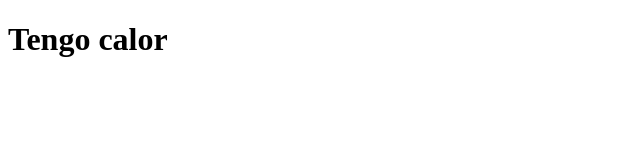
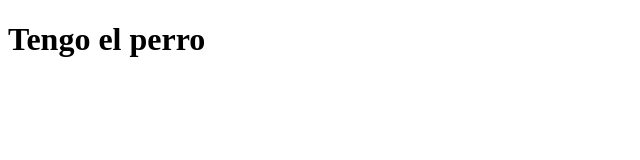
Before and after one commit to developer-M-A/developer-M-A.github.io, a plain HTML site: page index.html in a window 1280 px wide. Shown: the whole page, without its empty margins (0-640 px from the left). Drawn offline with Linux system fonts and the light colour scheme.

Commit message:
Update index.html

```diff
--- a/index.html
+++ b/index.html
@@ -1,6 +1,6 @@
 <!DOCTYPE html>
 <html>
 <body>
-<h1>Tengo calor</h1>
+<h1>Tengo el perro</h1>
 </body>
 </html>
```
